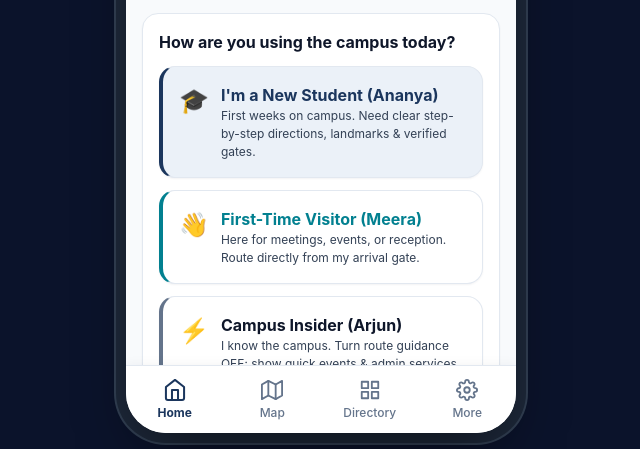
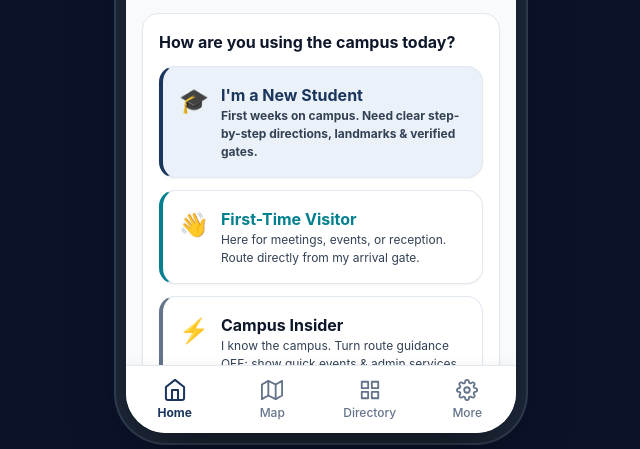
Before and after one commit to Madryon/team-baaand-campus-navigation, a plain HTML site: page prototype/index.html in a window 1280 px wide. Shown: the part 351-800 px from the top of the page, without its empty margins (319-959 px from the left). Drawn offline with Linux system fonts and the light colour scheme.

Commit message:
Update index.html

```diff
--- a/prototype/index.html
+++ b/prototype/index.html
@@ -86,7 +86,7 @@
               <div style="display: flex; gap: var(--space-3); align-items: flex-start;">
                 <span style="font-size: 24px;">🎓</span>
                 <div>
-                  <h4 style="font-size: var(--text-base); font-weight: var(--font-bold); color: var(--color-primary);">I'm a New Student (Ananya)</h4>
+                  <h4 style="font-size: var(--text-base); font-weight: var(--font-bold); color: var(--color-primary);">I'm a New Student<h4>
                   <p style="font-size: var(--text-xs); color: var(--color-text-secondary);">First weeks on campus. Need clear step-by-step directions, landmarks & verified gates.</p>
                 </div>
               </div>
@@ -97,7 +97,7 @@
               <div style="display: flex; gap: var(--space-3); align-items: flex-start;">
                 <span style="font-size: 24px;">👋</span>
                 <div>
-                  <h4 style="font-size: var(--text-base); font-weight: var(--font-bold); color: var(--color-accent);">First-Time Visitor (Meera)</h4>
+                  <h4 style="font-size: var(--text-base); font-weight: var(--font-bold); color: var(--color-accent);">First-Time Visitor</h4>
                   <p style="font-size: var(--text-xs); color: var(--color-text-secondary);">Here for meetings, events, or reception. Route directly from my arrival gate.</p>
                 </div>
               </div>
@@ -108,7 +108,7 @@
               <div style="display: flex; gap: var(--space-3); align-items: flex-start;">
                 <span style="font-size: 24px;">⚡</span>
                 <div>
-                  <h4 style="font-size: var(--text-base); font-weight: var(--font-bold); color: var(--color-text-primary);">Campus Insider (Arjun)</h4>
+                  <h4 style="font-size: var(--text-base); font-weight: var(--font-bold); color: var(--color-text-primary);">Campus Insider</h4>
                   <p style="font-size: var(--text-xs); color: var(--color-text-secondary);">I know the campus. Turn route guidance OFF; show quick events & admin services.</p>
                 </div>
               </div>
```
